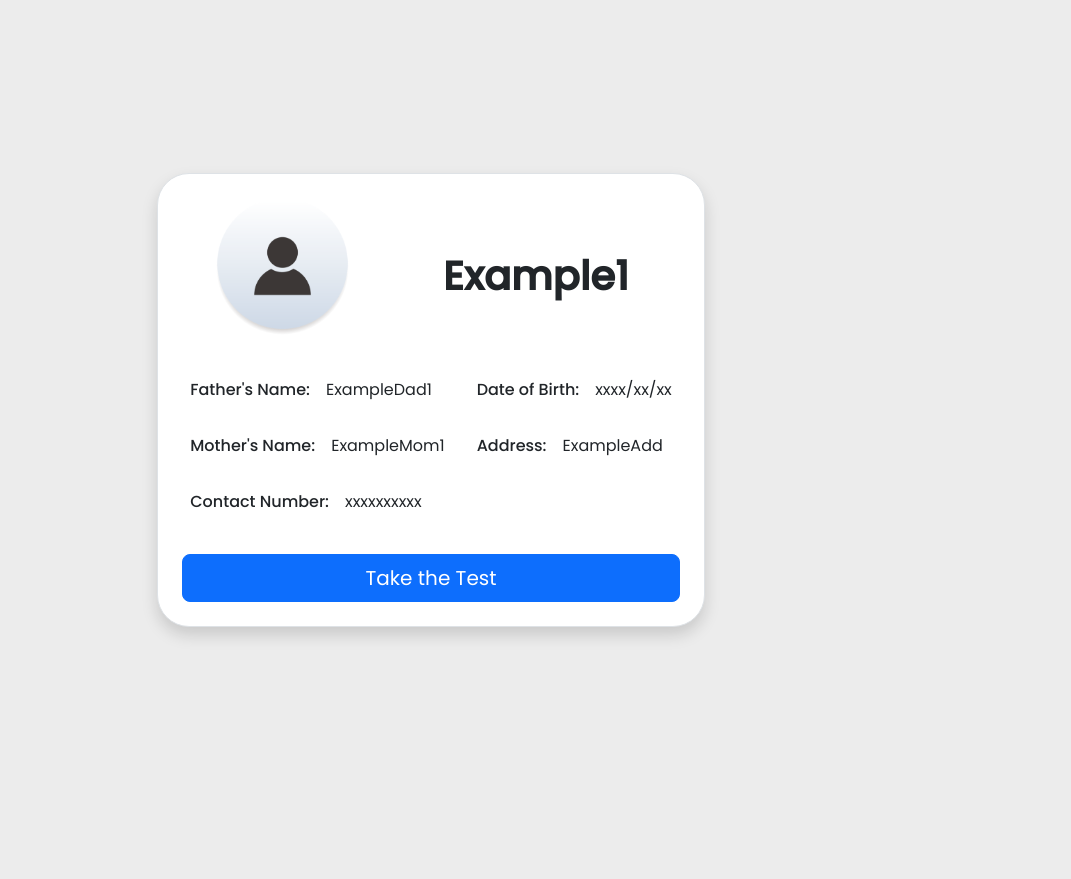
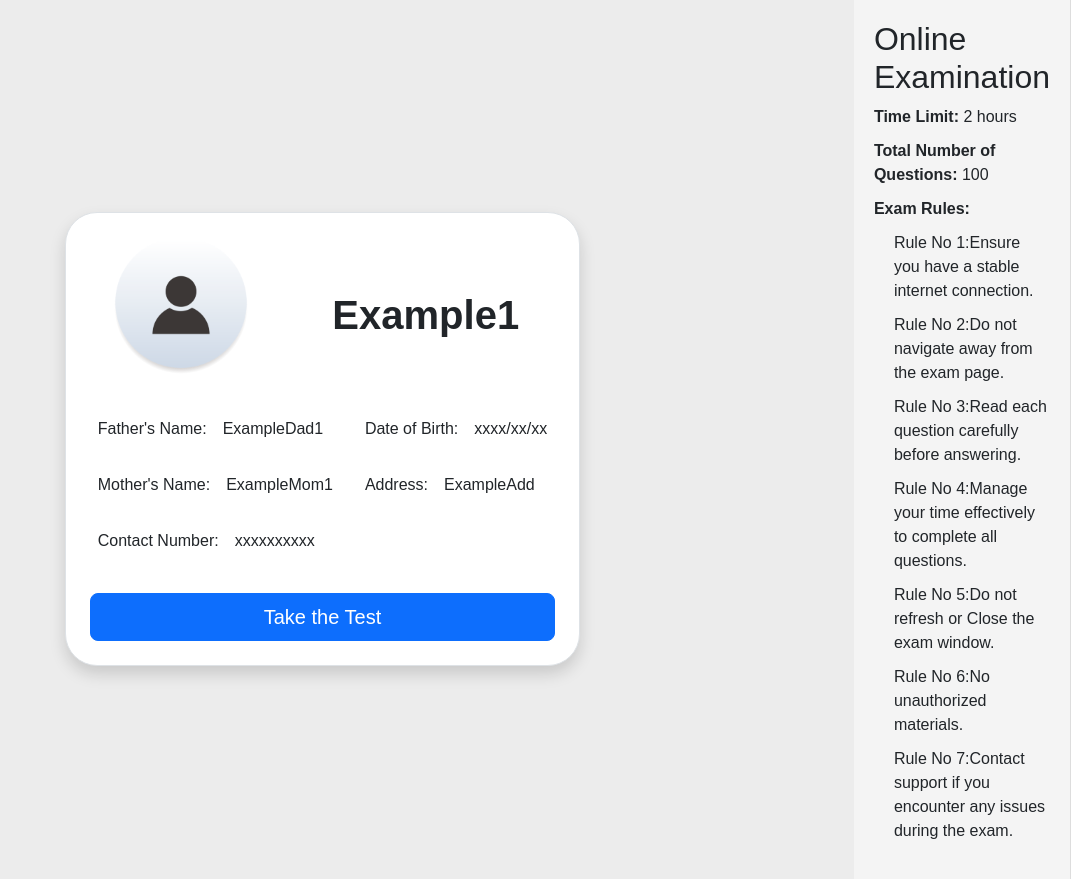
Before and after one commit to iamye1337/EntranceMS, a PHP site: page /profile.php in a window 1280 px wide. Shown: the whole page, without its empty margins (209-1280 px from the left). Before the commit the page ends 638 px from the top, so only its background shows below. Run offline with PHP 8.4, Linux system fonts and the light colour scheme; data comes from the database, SQL or seed files in the repository.

Commit message:
Update profile.php

```diff
--- a/profile.php
+++ b/profile.php
@@ -96,3 +96,69 @@ if ($result->num_rows > 0) {
 </body>
 
 </html>
+
+<html lang="en">
+<head>
+    <meta charset="UTF-8">
+    <meta name="viewport" content="width=device-width, initial-scale=1.0">
+    <title>Profile Page</title>
+    <style>
+        body {
+            font-family: Arial, sans-serif;
+            margin: 0;
+            padding: 0;
+            display: flex;
+        }
+
+        .sidebar {
+            width: 250px;
+            padding: 20px;
+            background-color: #f4f4f4;
+            border-right: 1px solid #ddd;
+        }
+
+        .sidebar h2 {
+            margin-top: 0;
+        }
+
+        .sidebar ul {
+            list-style-type: none;
+            padding: 0;
+        }
+
+        .sidebar li {
+            margin-bottom: 10px;
+        }
+
+        .sidebar ul ul {
+            margin-left: 20px;
+        }
+
+        .main-content {
+            flex: 1;
+            padding: 20px;
+        }
+    </style>
+</head>
+<body>
+    <aside class="sidebar">
+        <h2>Online Examination </h2>
+        <ul>
+            <li><strong>Time Limit:</strong> 2 hours</li>
+            <li><strong>Total Number of Questions:</strong> 100</li>
+            <li><strong>Exam Rules:</strong></li>
+            <ul>
+                <li>Rule No 1:Ensure you have a stable internet connection.</li>
+                <li>Rule No 2:Do not navigate away from the exam page.</li>
+                <li>Rule No 3:Read each question carefully before answering.</li>
+                <li>Rule No 4:Manage your time effectively to complete all questions.</li>
+                <li>Rule No 5:Do not refresh or Close the exam window.</li>
+                <li>Rule No 6:No unauthorized materials.</li>
+                <li>Rule No 7:Contact support if you encounter any issues during the exam.</li>
+
+            </ul>
+        </ul>
+    </aside>
+
+</body>
+</html>
```
